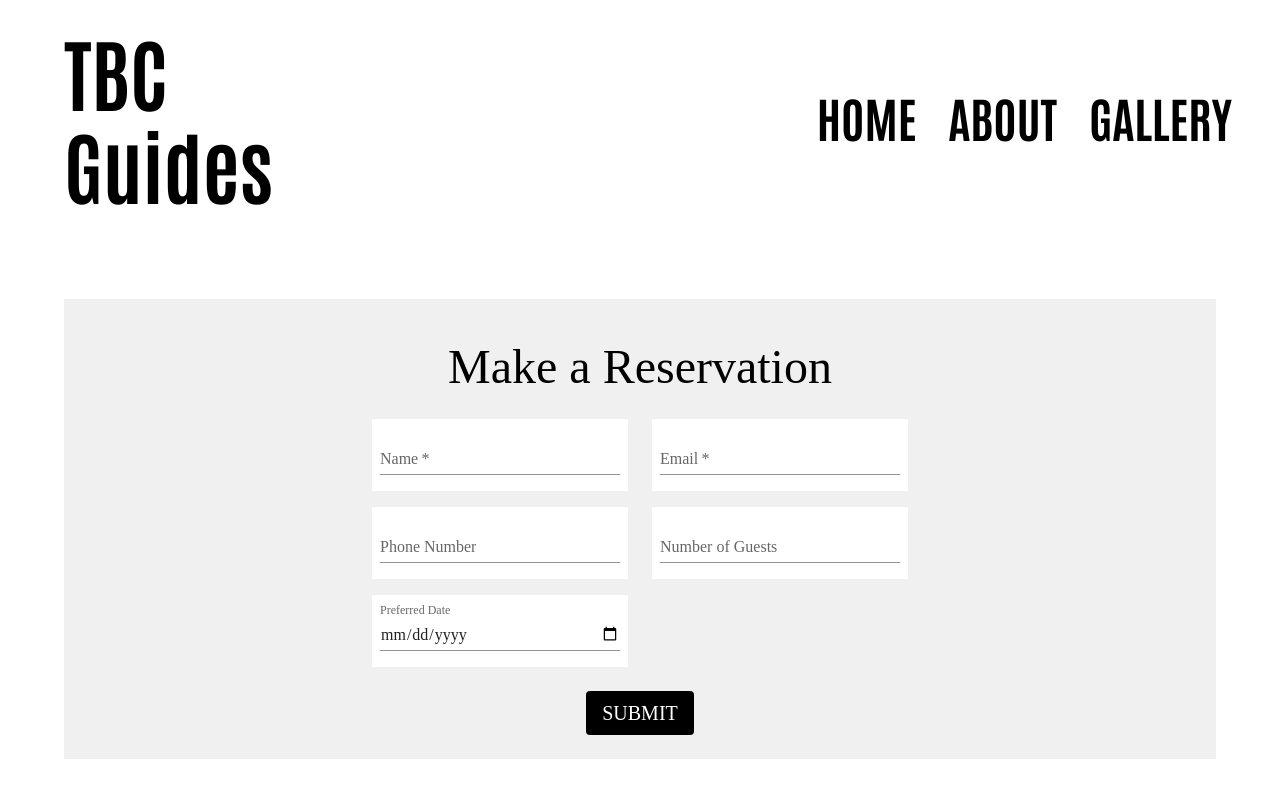
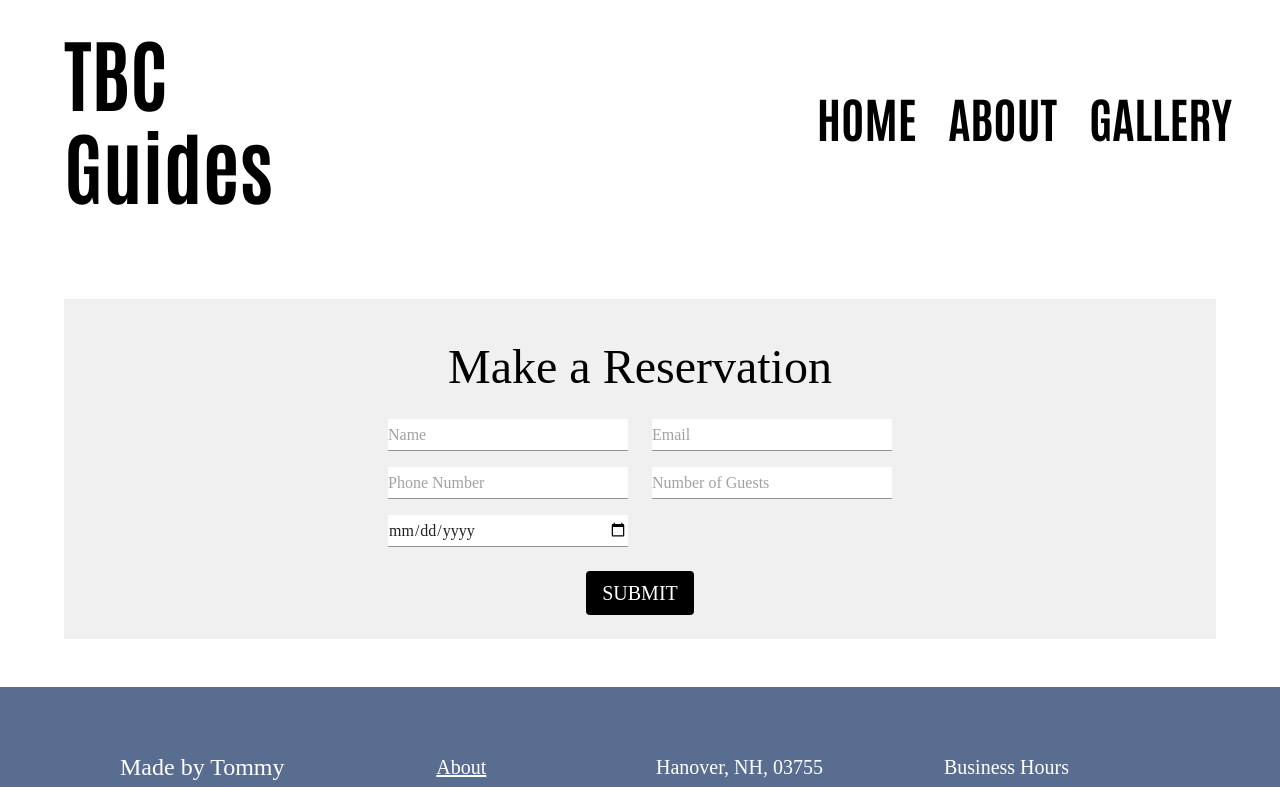
Before and after one commit to thomas-corrado/TBCGuides, a Next.js app: page /reservations in a window 1280 px wide. Shown: the top 787 px of the page. Built offline with nearby package versions, Linux system fonts and the light colour scheme; a web font is replaced by a local one; what @washingtonpost/wpds-ui-kit would draw is missing.

Commit message:
first try at fixing form

```diff
--- a/components/ReservationsPage/ReservationForm.js
+++ b/components/ReservationsPage/ReservationForm.js
@@ -144,24 +144,17 @@ const ReservationForm = () => {
                       },
                     }}
                   >
-                    <Box
-                      sx={{
-                        paddingLeft: "8px",
-                        paddingRight: "8px",
-                        paddingBottom: "12px",
-                        backgroundColor: "white",
-                      }}
-                    >
+                    <Box>
                       <TextField
-                        label={item.label}
+                        placeholder={item.label}
                         variant="standard"
-                        InputLabelProps={{ shrink: item.shrink }}
+                        hiddenLabel
                         type={item.type}
                         required={item.required}
                         value={item.value}
                         onChange={(e) => item.functionName(e.target.value)}
                         className="reservation-text-field"
-                        margin="dense"
+
                       />
                     </Box>
                   </Grid>
--- a/styles/reservationpage.css
+++ b/styles/reservationpage.css
@@ -21,13 +21,13 @@
 
 .reservtion-grid-item {
     background-color: white;
-
+    padding: 3rem
 }
 
 .reservation-text-field {
     width: 15rem;
     background-color: white;
-
+    padding: 1rem;
 }
 
 .reservation-form-button {
```
